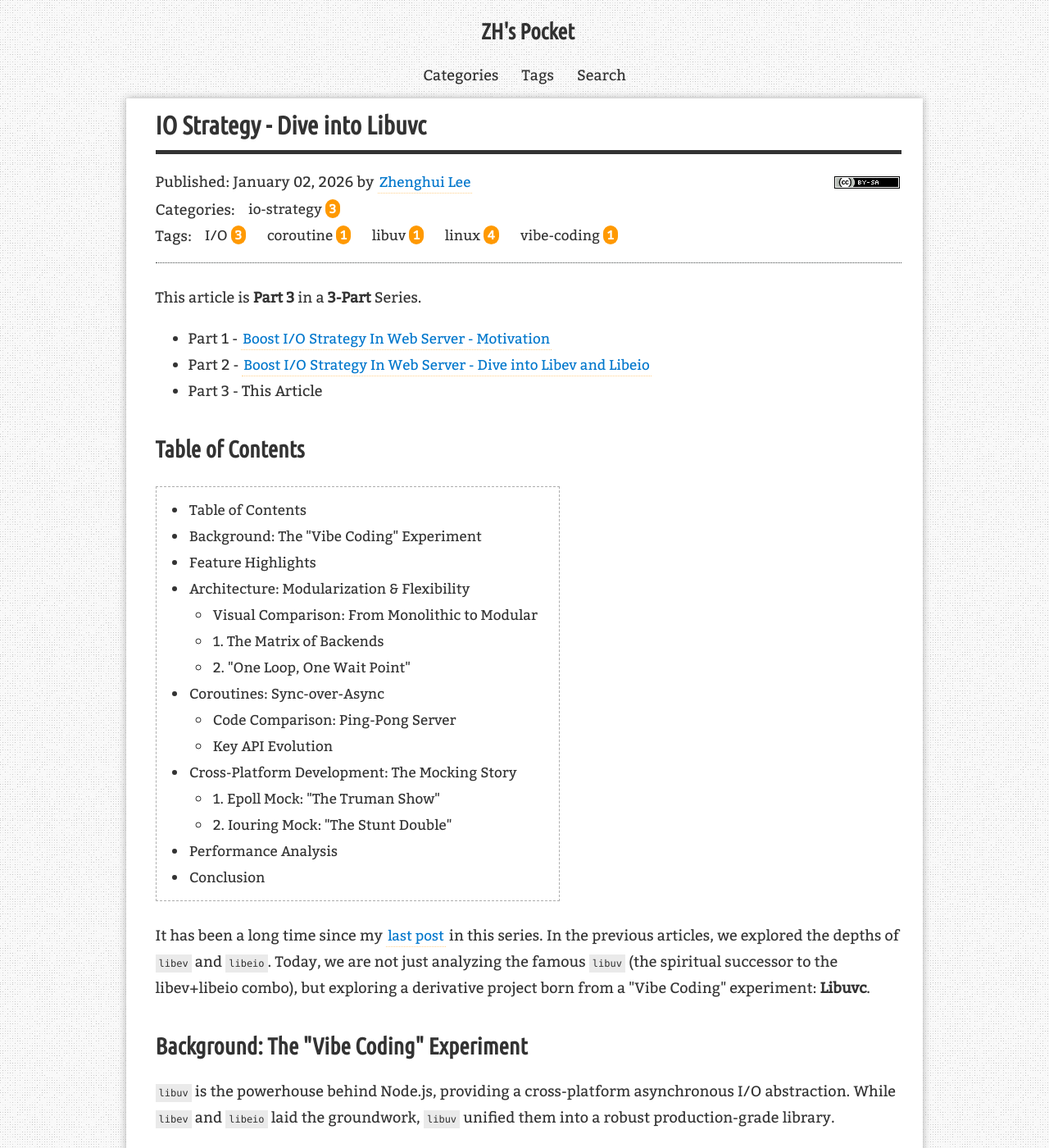
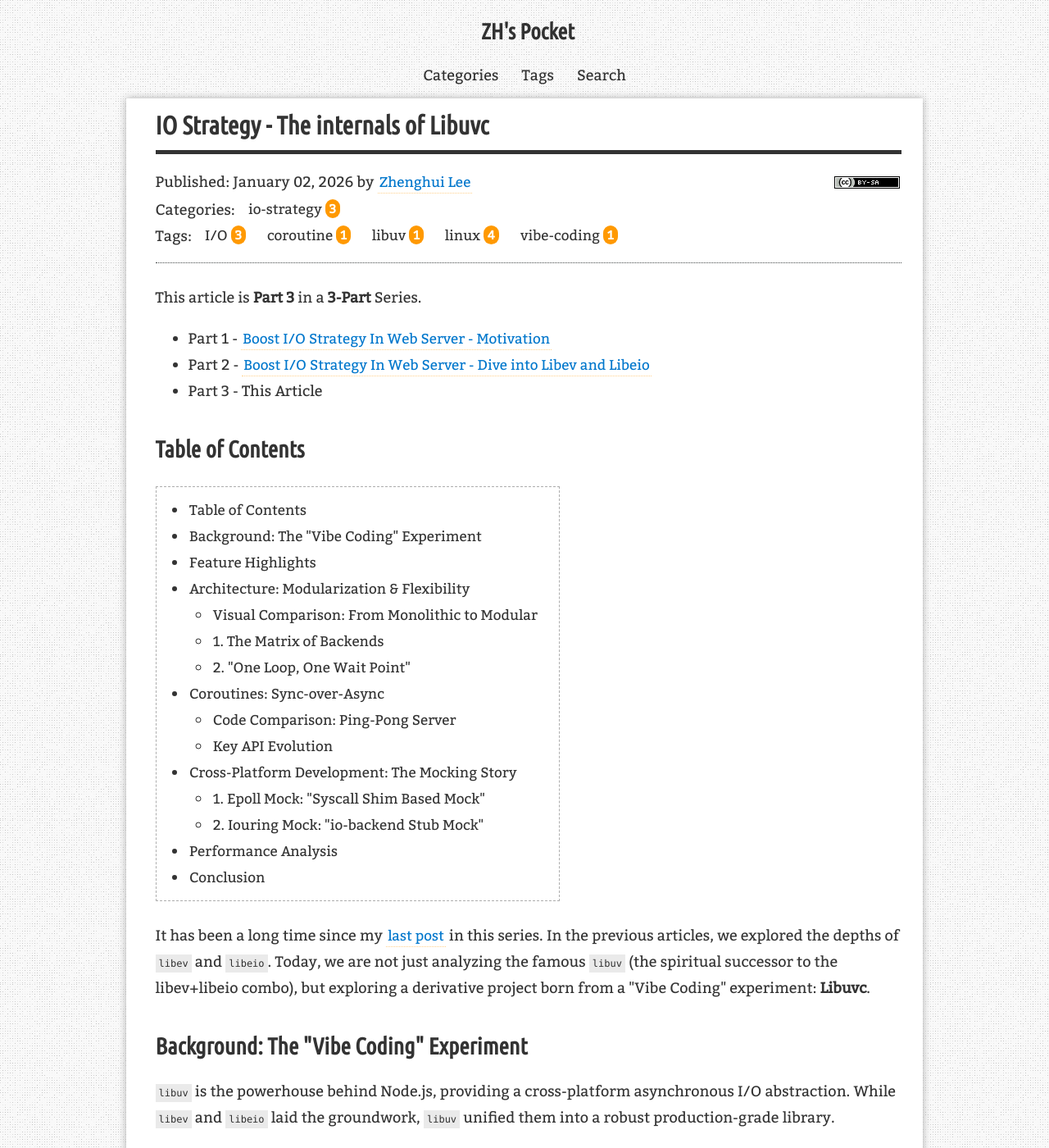
Before and after one commit to leezhenghui/leezhenghui.github.io, a Jekyll site: the page built from _posts/2026-01-02-io-stragety-libuvc.md, in a window 1280 px wide and 1400 px high. Shown: the whole window at 82% size. Built offline with Jekyll 4.4.1, drawn with Linux system fonts in a browser that asks for light colours; comment, search, counter and statistics services are not loaded; some of the changed text lies outside the part shown.

Commit message:
Add files via upload
Refine the post

```diff
--- a/_posts/2026-01-02-io-stragety-libuvc.md
+++ b/_posts/2026-01-02-io-stragety-libuvc.md
@@ -1,6 +1,6 @@
 ---
 layout: post
-title: IO Strategy - Dive into Libuvc
+title: IO Strategy - The internals of Libuvc
 categories: [io-strategy]
 tags: [I/O, linux, libuv, coroutine, vibe-coding]
 series: [io-strategy]
@@ -150,13 +150,13 @@
 
 One of the biggest challenges in system programming is developing Linux-specific features (like `epoll` or `io_uring`) on a macOS machine (the "Vibe Coding" environment). We implemented two distinct mocking strategies to allow Linux logic to compile and "run" on macOS.
 
-### 1. Epoll Mock: "The Truman Show"
+### 1. Epoll Mock: "Syscall Shim Based Mock"
 For `epoll`, we use a **Syscall Shim**. We compile the *real* `src/unix/io-backend/io-backend-epoll.c` (the Linux implementation) on macOS.
 *   **How:** We intercept `epoll_create`, `epoll_ctl`, and `epoll_wait` calls.
 *   **Result:** The code *thinks* it's running on Linux. It manages the red-black trees and state logic exactly as it would on production. The "kernel" it talks to is actually a user-space simulation in `src/unix/mocks/linux-stub.c`.
 *   **Benefit:** High test coverage of the actual backend logic.
 
-### 2. Iouring Mock: "The Stunt Double"
+### 2. Iouring Mock: "io-backend Stub Mock"
 For `io_uring`, mocking the complex shared-memory ring buffer mechanism in user space was too heavy.
 *   **How:** We replace the entire backend with a stub (`src/unix/mocks/io-backend-iouring-stub.c`).
 *   **Result:** It compiles and satisfies the linker, but it doesn't perform real I/O.
```
